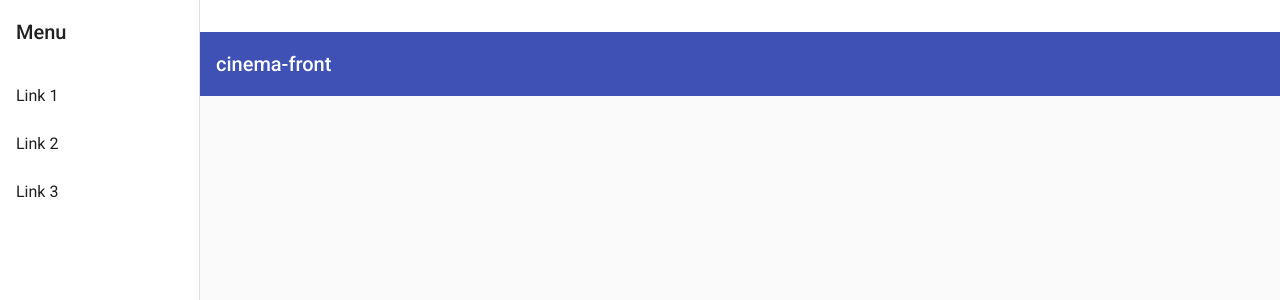
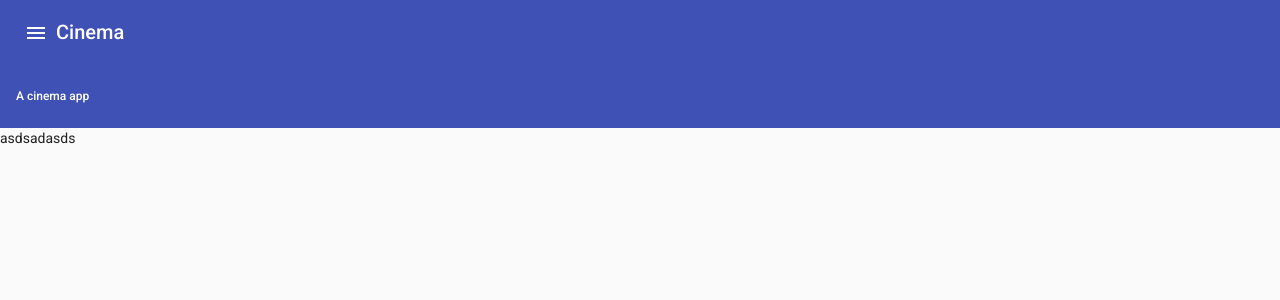
Before and after one commit to DawidKraszkiewicz/cinema-front, an Angular app: page / in a window 1280 px wide. Shown: the top 300 px of the page. Built offline with nearby package versions, Linux system fonts and the light colour scheme.

Commit message:
angular/material

```diff
--- a/src/app/app.component.html
+++ b/src/app/app.component.html
@@ -1,2 +1,14 @@
-<app-menu></app-menu>
-<app-header></app-header>
+
+<div class="app-container">
+  <div class="header-div">
+    <app-header></app-header>
+  </div>
+  <div class="app-content">
+    <div class="menu-div">
+     <app-menu></app-menu>
+    </div>
+    <div class="content">
+      <router-outlet></router-outlet>
+    </div>
+  </div>
+</div>
--- a/src/app/header/header.component.css
+++ b/src/app/header/header.component.css
@@ -1,17 +1,6 @@
-.sidenav-container {
-  height: 100%;
+.example-spacer {
+flex: 1 1 auto;
 }
-
-.sidenav {
-  width: 200px;
+.button{
+    background-color: inherit;
 }
-
-.sidenav .mat-toolbar {
-  background: inherit;
-}
-
-.mat-toolbar.mat-primary {
-  position: sticky;
-  top: 0;
-  z-index: 1;
-}
--- a/src/app/header/header.component.html
+++ b/src/app/header/header.component.html
@@ -1,29 +1,17 @@
-<mat-sidenav-container class="sidenav-container">
-  <mat-sidenav #drawer class="sidenav" fixedInViewport
-      [attr.role]="(isHandset$ | async) ? 'dialog' : 'navigation'"
-      [mode]="(isHandset$ | async) ? 'over' : 'side'"
-      [opened]="(isHandset$ | async) === false">
-    <mat-toolbar>Menu</mat-toolbar>
-    <mat-nav-list>
-      <a mat-list-item href="#">Link 1</a>
-      <a mat-list-item href="#">Link 2</a>
-      <a mat-list-item href="#">Link 3</a>
-    </mat-nav-list>
-  </mat-sidenav>
-  <mat-sidenav-content>
-    <mat-toolbar color="primary">
-      <button
-        type="button"
-        aria-label="Toggle sidenav"
-        mat-icon-button
-        (click)="drawer.toggle()"
-        *ngIf="isHandset$ | async">
-        <mat-icon aria-label="Side nav toggle icon">menu</mat-icon>
+
+<mat-toolbar color="primary">
+    <mat-toolbar-row>
+      <button mat-icon-button>
+        <mat-icon (click)="sidenav.toggle()">menu</mat-icon>
       </button>
-      <span>cinema-front</span>
-    </mat-toolbar>
-    <!-- Add Content Here -->
-    <router-outlet></router-outlet>
+      <h1>Cinema</h1>
+      <span class="menu-spacer"></span>
+      <div>
 
-  </mat-sidenav-content>
-</mat-sidenav-container>
+      </div>
+    </mat-toolbar-row>
+
+    <mat-toolbar-row>
+        <span style="font-size: 12px;">A cinema app</span>
+      </mat-toolbar-row>
+  </mat-toolbar>
--- a/src/app/header/header.component.ts
+++ b/src/app/header/header.component.ts
@@ -1,21 +1,15 @@
-import { Component } from '@angular/core';
-import { BreakpointObserver, Breakpoints } from '@angular/cdk/layout';
-import { Observable } from 'rxjs';
-import { map, shareReplay } from 'rxjs/operators';
+import { Component, OnInit } from '@angular/core';
 
 @Component({
   selector: 'app-header',
   templateUrl: './header.component.html',
   styleUrls: ['./header.component.css']
 })
-export class HeaderComponent {
+export class HeaderComponent implements OnInit {
 
-  isHandset$: Observable<boolean> = this.breakpointObserver.observe(Breakpoints.Handset)
-    .pipe(
-      map(result => result.matches),
-      shareReplay()
-    );
+  constructor() { }
 
-  constructor(private breakpointObserver: BreakpointObserver) {}
+  ngOnInit(): void {
+  }
 
 }
--- a/src/app/menu/menu.component.html
+++ b/src/app/menu/menu.component.html
@@ -1 +1,18 @@
-<p>menu works!</p>
+<mat-sidenav-container>
+    <mat-sidenav #sidenav>
+      <mat-nav-list>
+
+        <a mat-list-item > repertuar </a>
+        <a mat-list-item > Price List </a>
+
+        <a mat-list-item (click)="sidenav.toggle()" href="" mat-list-item>Close</a>
+
+      </mat-nav-list>
+    </mat-sidenav>
+    <mat-sidenav-content>
+      <div style="height: 88vh;">
+
+        asdsadasds
+      </div>
+    </mat-sidenav-content>
+  </mat-sidenav-container>
```
Also changed, not shown: src/app/app.module.ts (+9 -2 lines), 1 other file (tests, documents, lock files or other folders).
